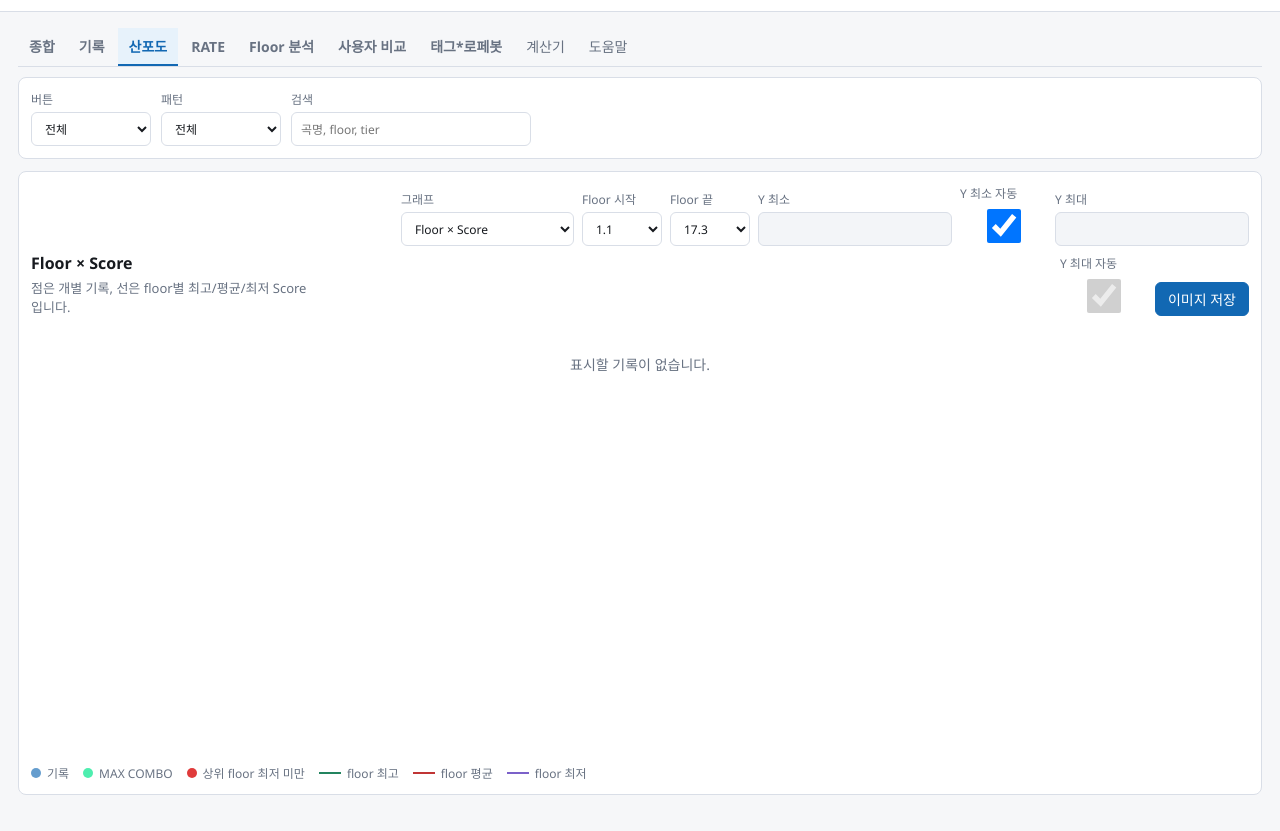
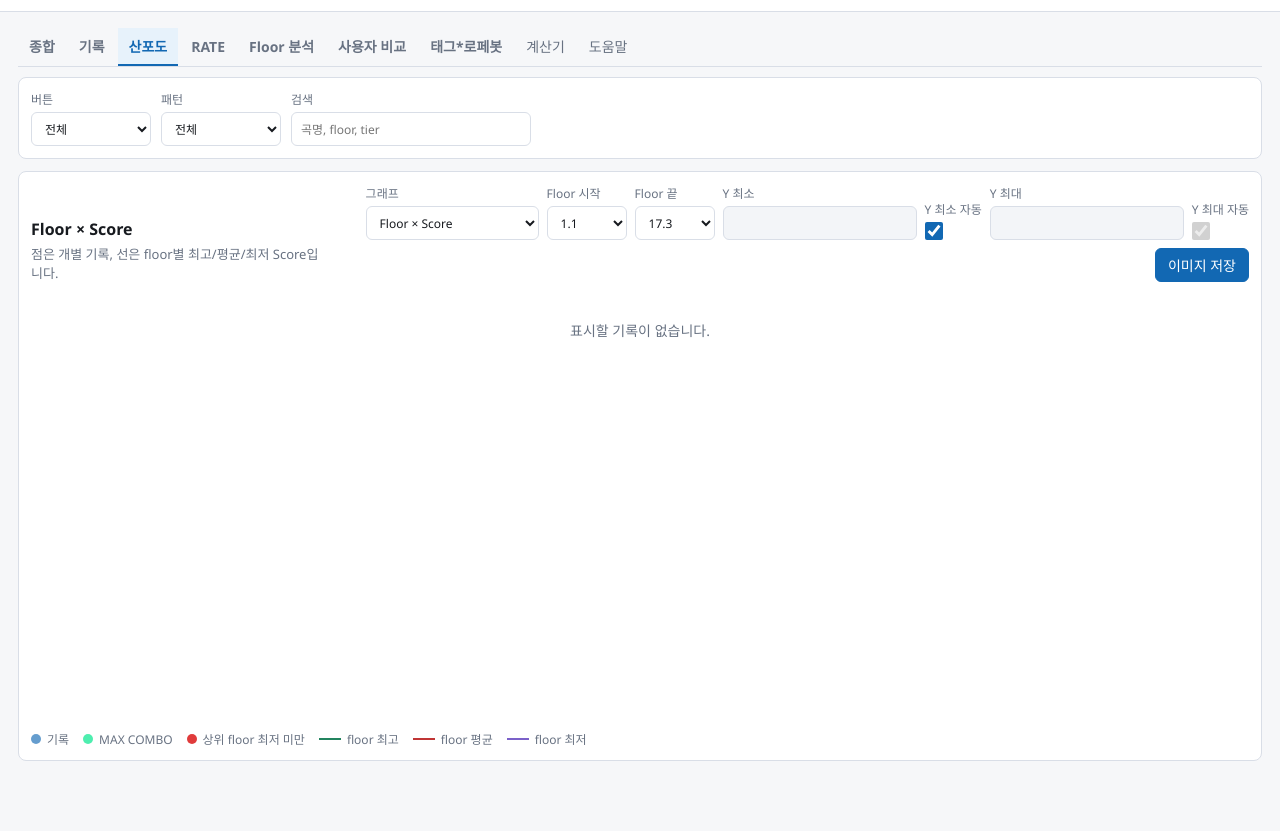
Before and after one commit to sjProjectAcc/v-archive-viewer, a website: page web/index.html in a window 1280 px wide. Shown: the part 81-912 px from the top of the page. After the commit the page ends 878 px from the top, so only its background shows below. Drawn offline with Linux system fonts and the light colour scheme; no server answers.

Commit message:
Prepare v0.1.47 release

```diff
--- a/package.json
+++ b/package.json
@@ -1,5 +1,5 @@
 {
-  "version": "0.1.46",
+  "version": "0.1.47",
   "scripts": {
     "build": "node scripts/build-static.mjs",
     "tauri": "tauri",
--- a/src-tauri/tauri.conf.json
+++ b/src-tauri/tauri.conf.json
@@ -1,7 +1,7 @@
 {
   "$schema": "https://schema.tauri.app/config/2",
   "productName": "V-LOG",
-  "version": "0.1.46",
+  "version": "0.1.47",
   "identifier": "net.varchive.viewer",
   "build": {
     "frontendDist": "../web"
--- a/web/styles.css
+++ b/web/styles.css
@@ -200,6 +200,21 @@ input:disabled {
   color: var(--muted);
 }
 
+.checkLabel {
+  min-height: 34px;
+  align-content: end;
+}
+
+.checkLabel input[type="checkbox"],
+.tagsCheckControl input[type="checkbox"] {
+  width: 18px;
+  min-width: 18px;
+  height: 18px;
+  margin: 0;
+  padding: 0;
+  accent-color: var(--accent);
+}
+
 .checkLabel input {
   min-width: auto;
 }
```
Also changed, not shown: 1 other file.
